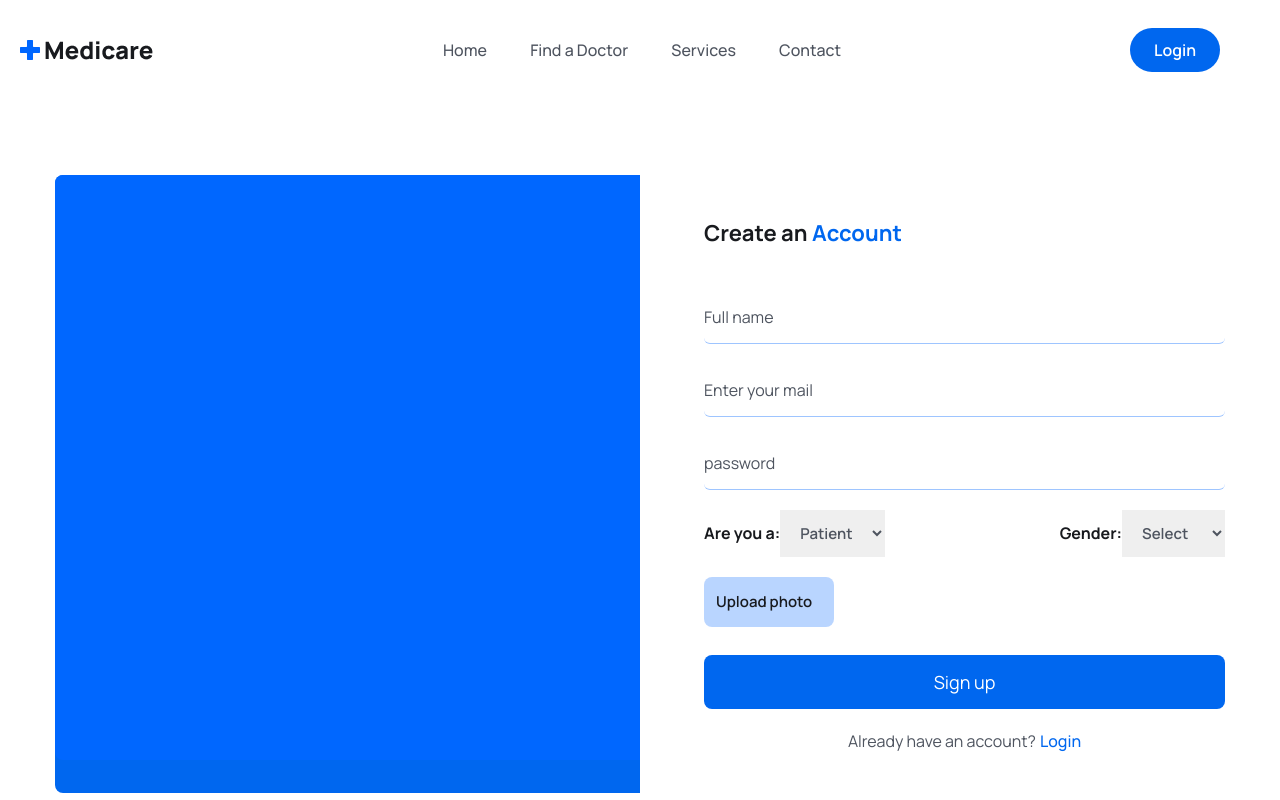
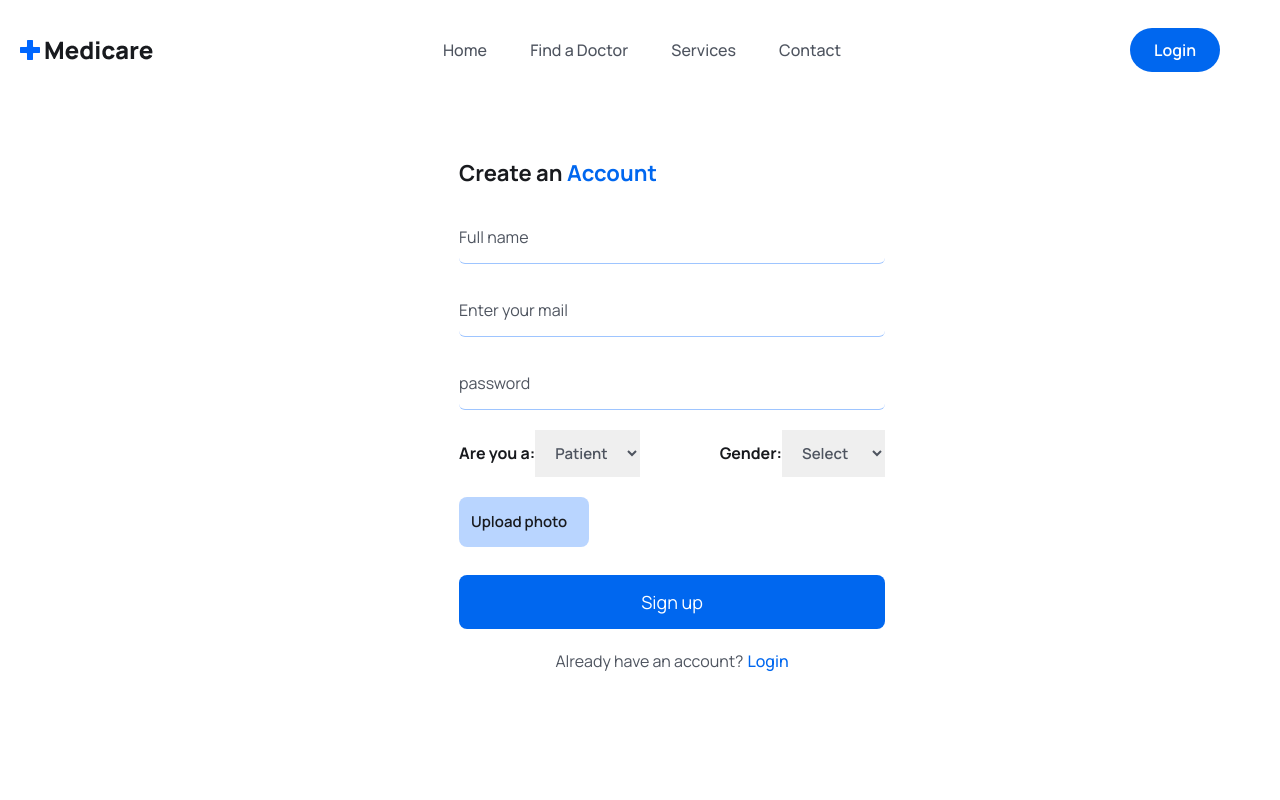
Before and after one commit to SANYA12SHARMA/MEDICARE, a React (Vite) app in the folder frontend/: page /register in a window 1280 px wide. Shown: the top 800 px of the page. Built offline with nearby package versions, Linux system fonts and the light colour scheme.

Commit message:
Removed image in signup form and adjusted styling in it.

```diff
--- a/frontend/src/pages/Home.jsx
+++ b/frontend/src/pages/Home.jsx
@@ -11,7 +11,6 @@ import ServiceList from '../components/Services/ServiceList';
 import DoctorList from '../components/Doctors/DoctorList';
 import featureImg from '../assets/images/feature-img.png';
 import FaqList from '../components/Faq/FaqList';
-
 const Home = () => {
   return (
     <>
@@ -73,93 +72,57 @@ const Home = () => {
                 <ServiceList />
             </div>
         </section>
-           {/* =======Feature Section======== */}
         <section>
             <div className='container'>
                 <div className='flex items-center justify-between flex-col lg:flex-row'>
-                 {/* =======feature content======== */}
                     <div className='xl:w-[670px]'>
-                  <h2 className='heading'>
-                    Book Appointment <br /> anytime.
-                  </h2>
-                  <ul className='pl-4'>
-                    <li className='text_para'>
-                      1.Schedule the appointment directly.
-                    </li>
-                    <li className='text_para'>
-                    2.Search for your physician here and contact their office.
-                    </li>
-                    <li className='text_para'>
-                    3.View our physicians who are accepting new patients, use the online scheduling tool to select an appointment time.
-                    </li>
+                        <h2 className='heading'>Book Appointment <br /> anytime.</h2>
+                        <ul>
+                            <li className='text_para'>1.Schedule the appointment directly.</li>
+                            <li className='text_para'>2.Search for your physician here and contact their office.</li>
+                            <li className='text_para'>3.View our physicians who are accepting new patients, use the online scheduling tool to select an appointment time.</li>
                         </ul>
                     </div>
-                 {/* ======= feature img ======== */}
                     <div className='relative z-10 xl:w-[770px] flex justify-end mt-[50px] lg:mt-0'>
                         <img src={featureImg} className='w-3/4' alt='' />
                         <div className='w-[150px] lg:w-[240px] bg-white absolute bottom-[50px] left-0 md:bottom-[100px] md:left-5 z-20 p-2 pb-3 lg:pt-4 lg:px-4 lg:pb-[26px] rounded-[10px]'>
                             <div className='flex items-center justify-between'>
                                 <div className='flex items-center gap-[6px] lg:gap-3'>
                                     <p className='text-[10px] leading-[10px] lg:text-[14px] lg:leading-5 text-headingColor font-[600]'>Tue, 24</p>
-                    <p className='text-[10px] leading-[10px] lg:text-[14px] lg:leading-5 text-textColor font-[400]'>
-                      10:00AM
-                    </p>
+                                    <p className='text-[10px] leading-[10px] lg:text-[14px] lg:leading-5 text-textColor font-[400]'>10:00AM</p>
                                 </div>
-
                             </div>
-
-                    <div className='w-[65px] lg:w-[96px] bg-[#CCF0F3] py-1 px-2 lg:py-[6px] lg:px-[10px] text-[8px] leading-[8px] lg:text-[12px] lg:leading-4 text-irisBlueColor font-[500] mt-2 lg:mt-4 rounded-full'>
-                      Consultation
-                    </div>
+                            <div className='w-[65px] lg:w-[96px] bg-[#CCF0F3] py-1 px-2 lg:py-[6px] lg:px-[10px] text-[8px] leading-[8px] lg:text-[12px] lg:leading-4 text-irisBlueColor font-[500] mt-2 lg:mt-4 rounded-full'>Consultation</div>
                             <div className='flex items-center gap-[6px] lg:gap-[10px] mt-2 lg:mt-[18px]'>
                                 <img src={avatarIcon} alt=''/>
-                     <h4 className='text-[10px] leading-3 lg:text-[16px] lg:leading-[22px] font-[700] text-headingColor'>
-                      WayneCollins
-                     </h4>
+                                <h4 className='text-[10px] leading-3 lg:text-[16px] lg:leading-[22px] font-[700] text-headingColor'>WayneCollins</h4>
                             </div>
                         </div>
                     </div>
                 </div>
             </div>
         </section>
-
-
-           {/* ====== feature section end ========= */}
-           {/* ====== our great doctors========= */}
         <section>
             <div className='container'>
                 <div className='xl:w-[470px] mx-auto'>
                     <h2 className='heading text-center'> Our great doctors</h2>
-              <p className='text_para text-center'>
-                World class care for everyone, our health system offers unmatched,expert health care.
-              </p>
+                    <p className='text_para text-center'>World class care for everyone, our health system offers unmatched,expert health care.</p>
                 </div>
                 <DoctorList />
-
             </div>
         </section>
-           {/* ====== our great doctors ========= */}
         {/* ====== faq section ========= */}
         <section>
             <div className='container'>
                 <div className='flex justify-between gap-[50px] lg:gap-0'>
-            <div className='w-1/2 hidden md:block'>
-            <img src={faqImg} alt=''/>
-              </div>
-              <div className='w-full md:w-1/2'>
-                <h2 className='heading'>Most ques asked by our beloved patients</h2>
+                    <div className='w-1/2 hidden md:block'><img src={faqImg} alt=''/></div>
+                    <div className='w-full md:w-1/2'><h2 className='heading'>Most ques asked by our beloved patients</h2>
                     <FaqList />
                     </div>
                 </div>
-
             </div>
         </section>
-
-            {/* ====== faq section end ========= */}
-
     </>
-
   )
 }
-
 export default Home
--- a/frontend/src/pages/Services.jsx
+++ b/frontend/src/pages/Services.jsx
@@ -1,4 +1,3 @@
-import React from 'react'
 import {services} from '../assets/data/services';
 import ServiceCard from '../components/Services/ServiceCard';
 const Services = () => {
@@ -14,5 +13,4 @@ const Services = () => {
   </section>
   )
 }
-
 export default Services
--- a/frontend/src/pages/Signup.jsx
+++ b/frontend/src/pages/Signup.jsx
@@ -69,20 +69,13 @@ const Signup = () => {
   };
 }
   return (
-    <section className='px-5 xl:px-0'>
-    <div className='max-w-[1170px] mx-auto'>
-      <div className='grid grid-cols-1 lg:grid-cols-2'>
-        {/* =========img box========= */}
-        <div className='hidden lg:block bg-primaryColor
-        rounded-l-lg'>
-          <figure className='rounded-l-lg'>
-            <img src={signupImg} alt="" className='w-full rounded-l-lg'/>
-          </figure>
-        </div>
+    <section className='xl:px-4 xl:mt-[-5rem]'>
+    <div className='mx-auto'>
+      <div className='w-full max-w-[570px] mx-auto md:p-10'>
 
         {/* ===Signup form==== */}
-       <div className='rounded-l-lg lg:pl-16 py-10'>
-       <h3 className='text-headingColor text-[22px] leading-9 font-bold mb-10'>
+       <div className='rounded-l-lg lg:pl-16 py-5'>
+       <h3 className='text-headingColor text-[22px] leading-9 font-bold mb-5'>
         Create an <span className='text-primaryColor'>Account</span>
        </h3>
        <form onSubmit={submitHandler}>
```
Also changed, not shown: 2 other files (tests, documents, lock files or other folders). Lines whose indentation alone changed are shown as unchanged.
